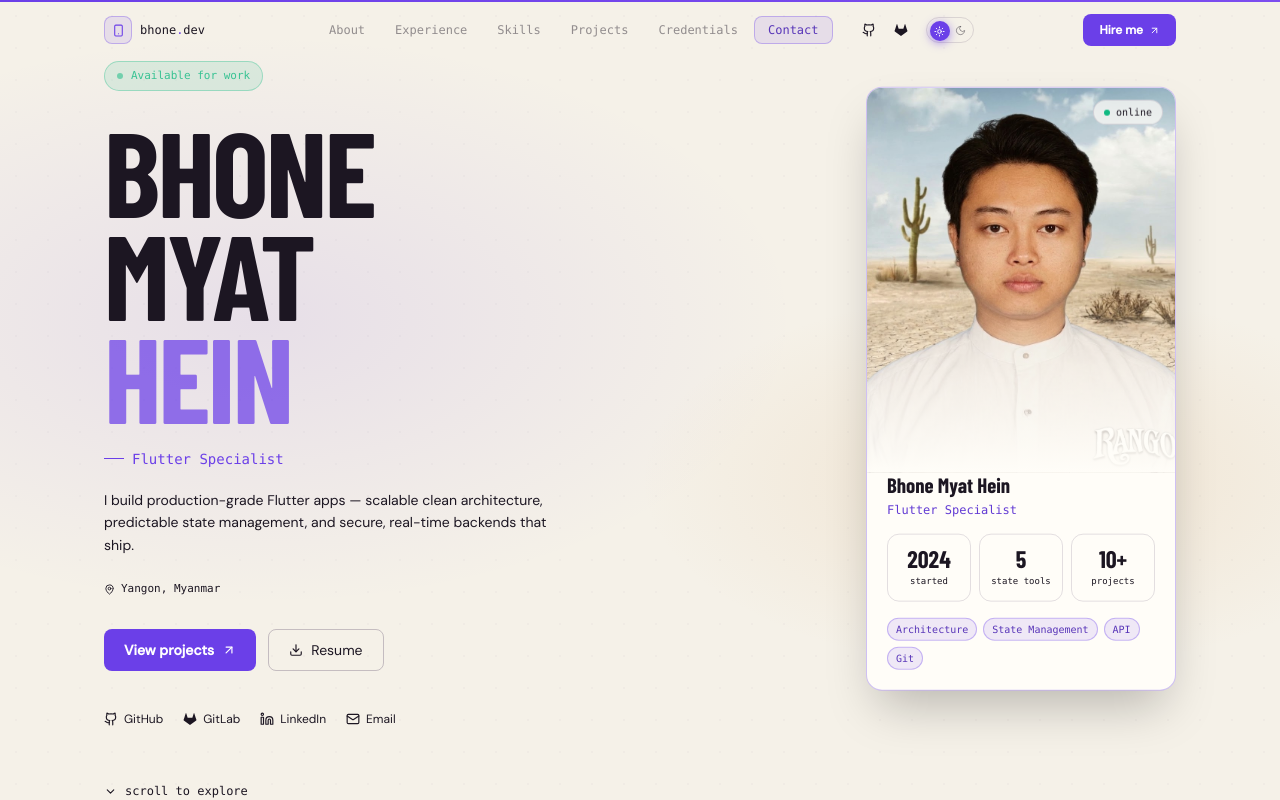
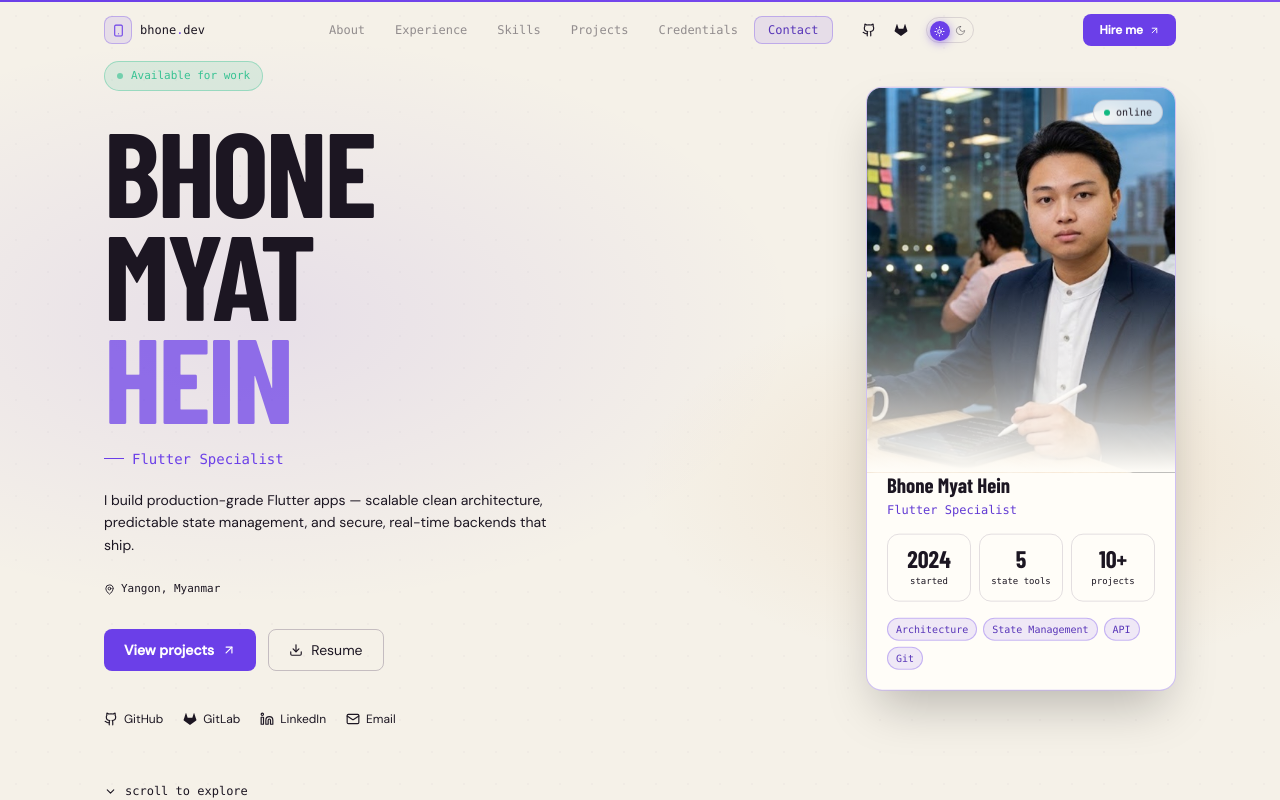
Before and after one commit to 556bhonemyathein/Software-Engineer-Portfolio, a React (Vite) app: page / in a window 1280 px wide. Shown: the top 800 px of the page. Built offline with nearby package versions, Linux system fonts and the light colour scheme; a web font is replaced by a local one.

Commit message:
update-pp-18-Sep-26

```diff
--- a/src/app/App.tsx
+++ b/src/app/App.tsx
@@ -74,7 +74,7 @@ const PROFILE = {
   gitlab: "https://gitlab.com/556bhonemyathein",
   linkedin:
     "https://www.linkedin.com/in/556bhonemyathein/",
-  photo: "/profile.jpg",
+  photo: "/profile.jpg?v=2",
   available: true,
 };
 
@@ -1578,16 +1578,6 @@ function ProfileCard() {
           </div>
         </div>
       </motion.div>
-
-      {/* decorative rings */}
-      <div
-        className="absolute -bottom-4 -left-4 -z-10 w-full h-full rounded-2xl border"
-        style={{ borderColor: tintLineSoft(A) }}
-      />
-      <div
-        className="absolute -bottom-8 -left-8 -z-20 w-full h-full rounded-2xl border"
-        style={{ borderColor: tintLineSoft(A) }}
-      />
     </motion.div>
   );
 }
```
Also changed, not shown: public/profile.jpg, public/profile_full.jpg (added).
